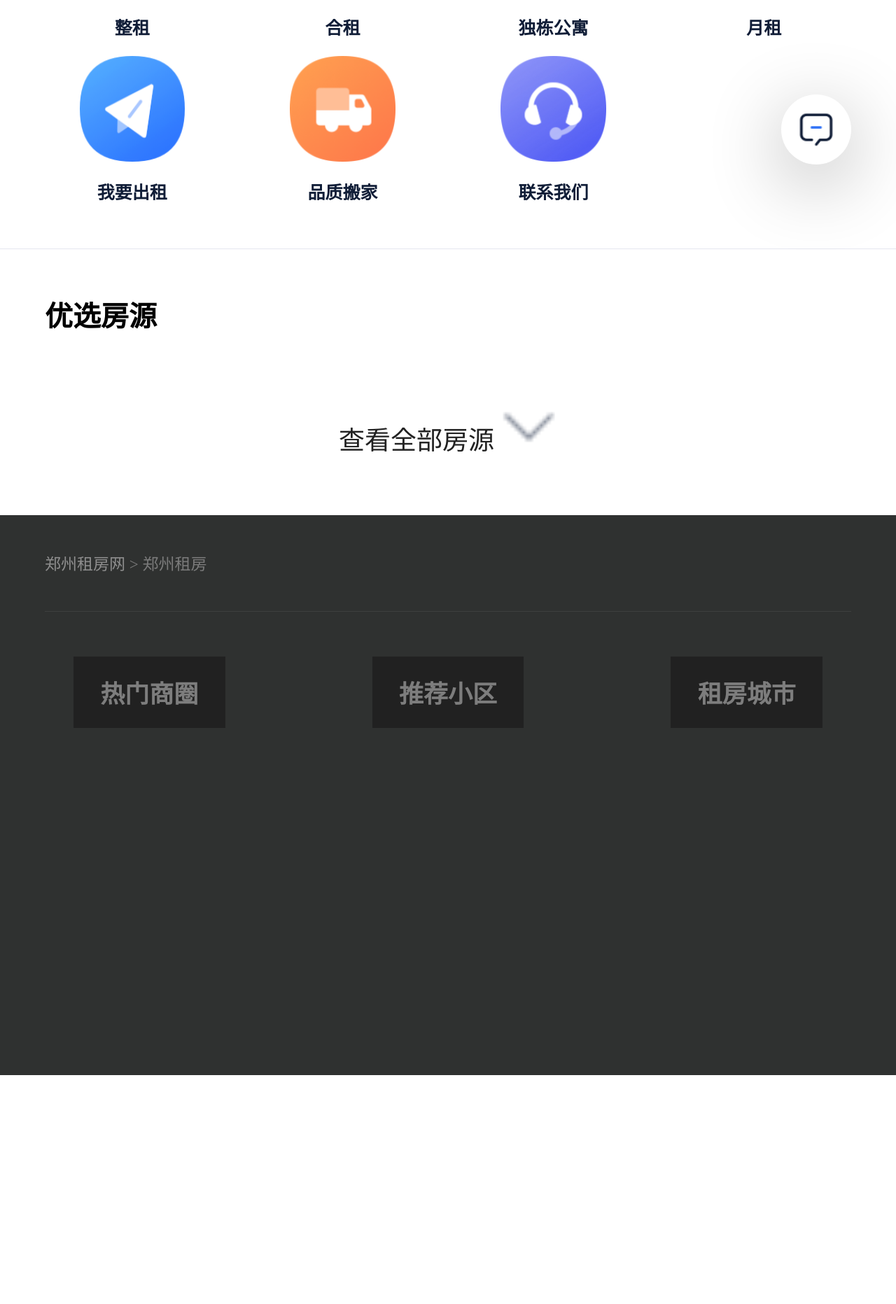
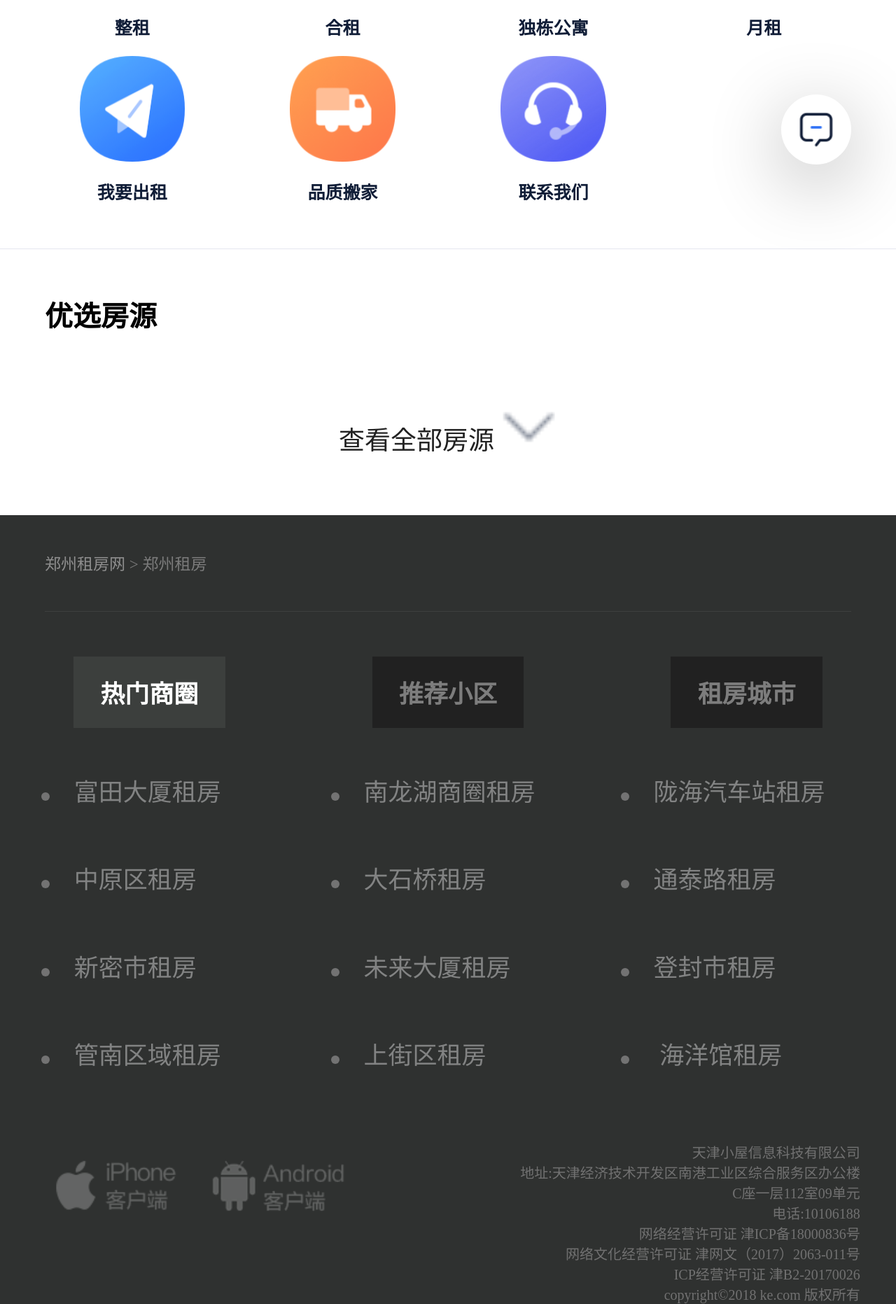
Before and after one commit to C-zy/Beike, a PHP site: page /Rent_house.html in a window 1280 px wide. Shown: the part 425-2288 px from the top of the page at 70% size. Before the commit the page ends 1961 px from the top, so only its background shows below. Run offline with PHP 8.4, Linux system fonts and the light colour scheme; some libraries are stand-ins or nearby versions.

Commit message:
查看更多房源页面...

```diff
--- a/Rent_house.html
+++ b/Rent_house.html
@@ -111,7 +111,9 @@
         </div>
     </div>
     <div class="r_fixed">
+         <img src="./img/Rent_fixed.png" alt="">
     </div>
+
     <!-- 底部 -->
     <div class="r_footer">
         <p class="f_top">
@@ -121,13 +123,154 @@
         </p>
         <div class="f_center">
             <div class="tab_title">
-                <p>热门商圈</p>
+                <p class="tab_active">热门商圈</p>
                 <p>推荐小区</p>
                 <p>租房城市</p>
             </div>
+            <div class="tab_con">
+                <div class="show_item">
+                    <ul>
+                        <li class="show_cont">
+                            <a href="">富田大厦租房</a>
+                        </li>
+                        <li class="show_cont">
+                            <a href="">南龙湖商圈租房 </a>
+                        </li>
+                        <li class="show_cont">
+                            <a href="">陇海汽车站租房 </a>
+                        </li>
+                        <li class="show_cont">
+                            <a href="">中原区租房</a>
+                        </li>
+                        <li class="show_cont">
+                            <a href="">大石桥租房 </a>
+                        </li>
+                        <li class="show_cont">
+                            <a href="">通泰路租房 </a>
+                        </li>
+                        <li class="show_cont">
+                            <a href="">新密市租房</a>
+                        </li>
+                        <li class="show_cont">
+                            <a href="">未来大厦租房  </a>
+                        </li>
+                        <li class="show_cont">
+                            <a href="">登封市租房 </a>
+                        </li>
+                        <li class="show_cont">
+                            <a href="">管南区域租房</a>
+                        </li>
+                        <li class="show_cont">
+                            <a href="">上街区租房 </a>
+                        </li>
+                        <li class="show_cont">
+                            <a href=""> 海洋馆租房 </a>
+                        </li>
+                    </ul>
+                </div>
+                <div class="show_item" style="display: none;">
+                    <ul>
+                        <li class="show_cont">
+                            <a href=""> 新安办香园社区汝南路20号院租房 </a>
+                        </li>
+                        <li class="show_cont">
+                            <a href="">正弘臻筑租房 </a>
+                        </li>
+                        <li class="show_cont">
+                            <a href=""> 索河路302号租房 </a>
+                        </li>
+                        <li class="show_cont">
+                            <a href=""> 纬四路5号院租房 </a>
+                        </li>
+                        <li class="show_cont">
+                            <a href=""> 缔景天城紫苑租房 </a>
+                        </li>
+                        <li class="show_cont">
+                            <a href=""> 宏基花园租房 </a>
+                        </li>
+                        <li class="show_cont">
+                            <a href="">13号院租房 </a>
+                        </li>
+                        <li class="show_cont">
+                            <a href="">丽康名邸小区租房   </a>
+                        </li>
+                        <li class="show_cont">
+                            <a href="">步行街家属院租房 </a>
+                        </li>
+                        <li class="show_cont">
+                            <a href="">商业建筑公司家属院租房 </a>
+                        </li>
+                        <li class="show_cont">
+                            <a href="">清馨园租房 </a>
+                        </li>
+                        <li class="show_cont">
+                            <a href=""> 二环支路43号租房 </a>
+                        </li>
+                    </ul>
+                </div>
+                <div class="show_item" style="display: none;">
+                    <ul>
+                        <li class="show_cont">
+                            <a href="">佛山租房</a>
+                        </li>
+                        <li class="show_cont">
+                            <a href="">惠州租房 </a>
+                        </li>
+                        <li class="show_cont">
+                            <a href="">绍兴租房 </a>
+                        </li>
+                        <li class="show_cont">
+                            <a href="">合肥租房</a>
+                        </li>
+                        <li class="show_cont">
+                            <a href=""> 珠海租房 </a>
+                        </li>
+                        <li class="show_cont">
+                            <a href="">贵阳租房 </a>
+                        </li>
+                        <li class="show_cont">
+                            <a href="">新密市租房</a>
+                        </li>
+                        <li class="show_cont">
+                            <a href="">厦门租房  </a>
+                        </li>
+                        <li class="show_cont">
+                            <a href="">湖州租房 </a>
+                        </li>
+                        <li class="show_cont">
+                            <a href="">廊坊租房</a>
+                        </li>
+                        <li class="show_cont">
+                            <a href=""> 三亚租房 </a>
+                        </li>
+                        <li class="show_cont">
+                            <a href=""> 唐山租房 </a>
+                        </li>
+                    </ul>
                 </div>
             </div>
-    <!-- <script src="./js/rent_house.js"></script> -->
+            <div class="f_foo">
+                <div class="foo_l">
+                    <a href="javascrupt:;">
+                        <img src="./img/iOS.png" alt="">
+                    </a>
+                    <a href="javascrupt:;">
+                        <img src="./img/Android.png" alt="">
+                    </a>
+                </div>
+                <div class="foo_r">
+                    <p>天津小屋信息科技有限公司</p>
+                    <p>地址:天津经济技术开发区南港工业区综合服务区办公楼</p>
+                    <p>C座一层112室09单元</p>
+                    <p>电话:10106188</p>
+                    <p>网络经营许可证 <a href="" style="text-decoration: none; color: #717171;">津ICP备18000836号</a></p>
+                    <p>网络文化经营许可证 津网文（2017）2063-011号</p>
+                    <p>ICP经营许可证 津B2-20170026</p>
+                    <p>copyright©2018 ke.com 版权所有</p>
+                </div>
+            </div>
+        </div>
+    </div>
     <script>
         (function () {
             function font() {
@@ -153,13 +296,16 @@
             mounted() {
                 axios.get('http://localhost:3000/cont').then(res => {
                     console.log(res.data.data)
-                    this.lists=this.lists.concat(res.data.data)
+                    this.lists = this.lists.concat(res.data.data)
                 }).catch(err => {
                     console.log(err)
                 })
             },
         })
-
+        $(".tab_title p").click(function(){
+            $(this).addClass("tab_active").siblings().removeClass("tab_active")
+            $(".show_item").eq($(this).index()).show().siblings().hide()
+        })
     </script>
 </body>
 
--- a/css/Rent_house.css
+++ b/css/Rent_house.css
@@ -142,19 +142,18 @@ header{
 }
 .pro_r{
     width: 66%;
+
     flex-shrink: 0;
     font-size: 16px;
     padding-left:6%;
     box-sizing: border-box;
 }
-.pro_r p:nth-child(1){
-    /* overflow: hidden;
-    white-space: nowrap;
-    text-overflow: ellipsis; */
-}
 .pro_r p:nth-child(2){
     font-size: 12.5px;
     margin-top: 1%;
+    overflow: hidden;
+    white-space: nowrap;
+    text-overflow: ellipsis;
 }
 .pro_r p:nth-child(3) span{
     font-size: 12px;
@@ -188,20 +187,24 @@ header{
     width: 7%;
 }
 .r_fixed{
+    z-index: 10;
+    display: flex;
+    align-items: center;
+    justify-content: center;
+    position: fixed;
+    top: 70%;
+    right: 5%;
     width: 1rem;
     height: 1rem;
     background-color: #fff;
-    background: url(../img/Rent_fixed.png) center center no-repeat;
-    background-size: 50% 50%;
     border-radius: 50%;
-    position: fixed;
-    top: 70%;
-    right: 5%;
     box-shadow: 0 0.25rem 1.0625rem 0 rgba(0,0,0,.3)
+}
+.r_fixed img{
+    width: 50%;
 }
 .r_footer{
     background: #2f3130;
-    height: 800px;
 }
 .r_footer .f_top{
     margin: 2% 5%;
@@ -229,3 +232,72 @@ header{
     background: rgb(33, 33, 33);
     padding: 2% 3%;
 }
+.tab_title p.tab_active{
+    background: rgb(60, 63, 61);
+    color: #fff;
+}
+/* 底部的tab切换 */
+.show_item ul{
+    display: flex;
+    flex-wrap: wrap;
+    width: 100%;
+    padding: 2% 0;
+    padding-left: 3%;
+    box-sizing: border-box;
+    justify-content: space-around;
+}
+.show_cont{
+    width: 30%;
+    text-align: left;
+    display: flex;
+    padding: 3% 0;
+}
+.show_cont a{
+    width: 93%;
+    font-size: .35rem;
+    color: #828383;
+    text-decoration: none;
+    overflow: hidden;
+    white-space: nowrap;
+    text-overflow: ellipsis;
+}
+.show_cont a::before{
+    margin-right: 10%;
+    display: inline-block;
+    content: "";
+    width: .12rem;
+    height: .12rem;
+    border-radius: 50%;
+    background-color: #737373;
+}
+.f_foo{
+    overflow: hidden;
+    position: relative;
+    padding-top: 3%;
+}
+.foo_l{
+    position: absolute;
+    top: 18%;
+    left: 0%;
+    width: 50%;
+    padding-left: 6%;
+    box-sizing: border-box;
+
+}
+.foo_l a{
+    text-decoration: none;
+    width:100%;
+}
+.foo_l a img{
+    width: 35%;
+}
+.foo_r{
+    width: 65%;
+    float: right;
+    padding-right: 4%;
+}
+.foo_r p{
+    text-align: right;
+    font-size: .2rem;
+    color: #717171;;
+}
--- a/js/rent_house.js
+++ b/js/rent_house.js
@@ -19,8 +19,6 @@ const connection = mysql.createConnection({
 
 connection.connect()
 
-
-
 // connection.end()
 app.get('/cont', (req, res) => {
     connection.query('select * from rent_house', function (err, rent) {
```
Also changed, not shown: css/rent_more.css (added, +136 -0 lines), rent_more.html (added, +140 -0 lines), img/Android.png (added), img/iOS.png (added). Lines whose indentation alone changed are shown as unchanged.
